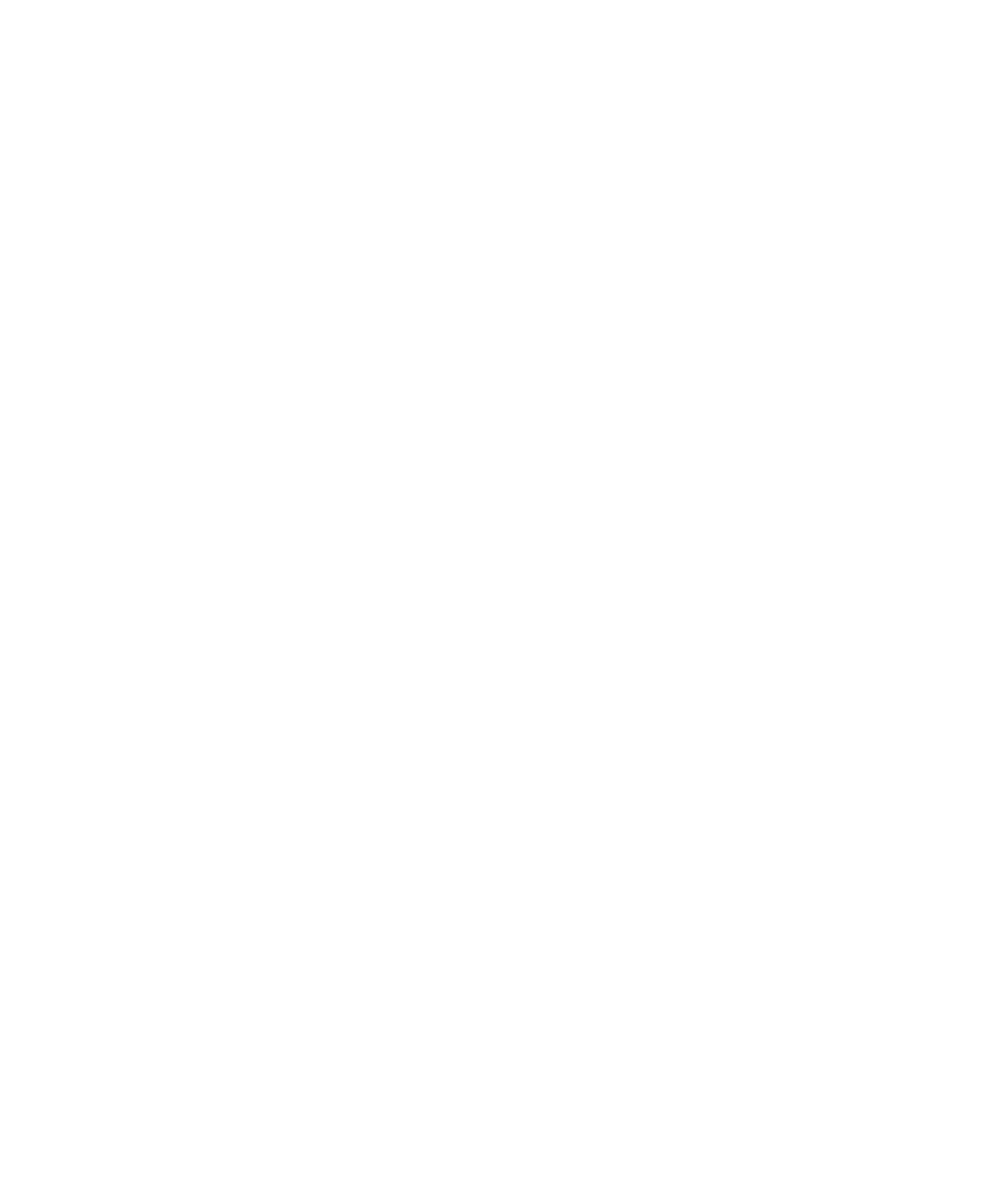
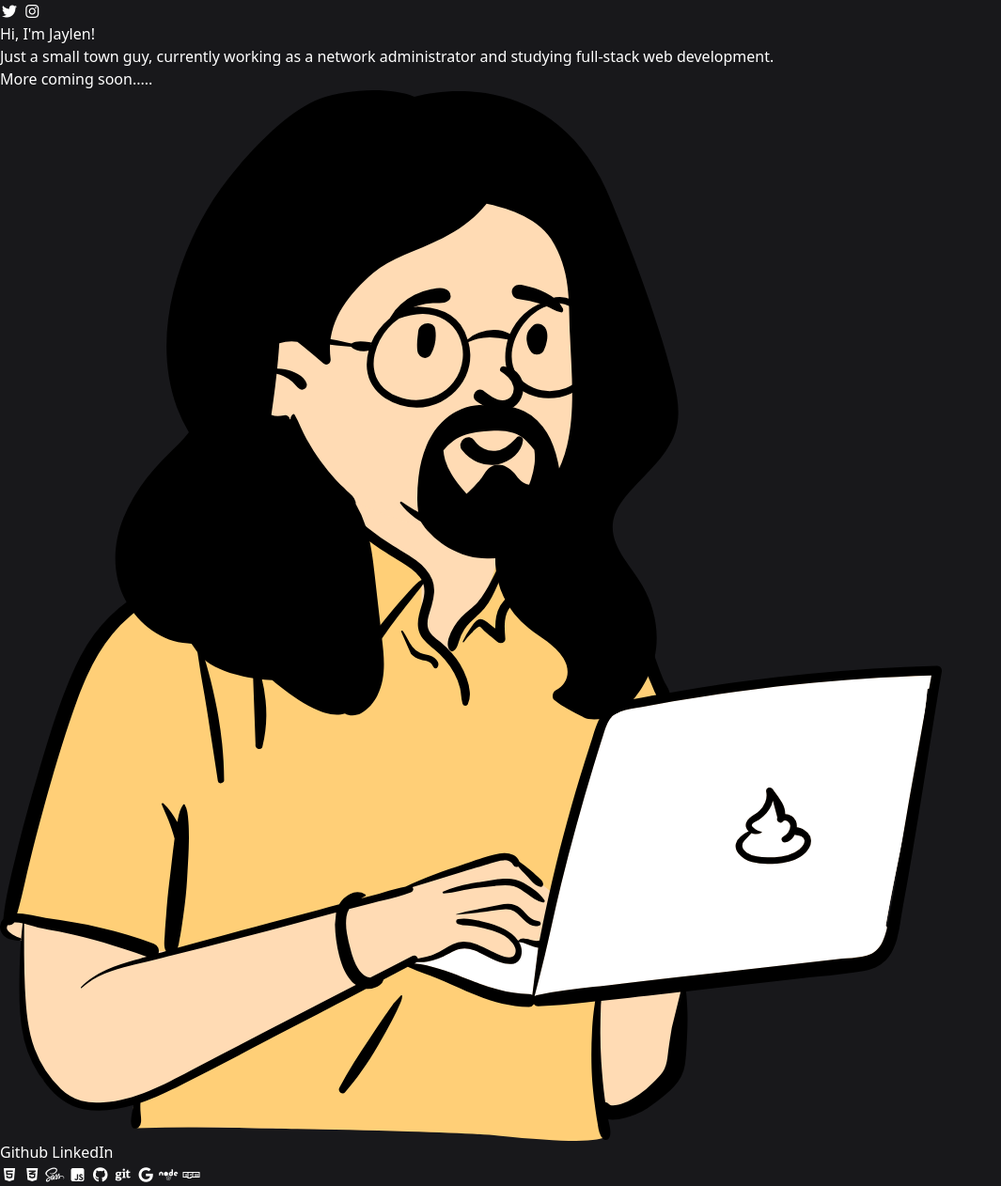
Before and after one commit to JYLN/jyln.github.io, a plain HTML site: page build/index.html in a window 1280 px wide. Shown: the whole page at 94% size, without its empty margins (0-1065 px from the left). Before the commit the page ends 800 px from the top, so only its background shows below. Drawn offline with Linux system fonts and the light colour scheme.

Commit message:
Initial site content and compiled styles

```diff
--- a/build/index.html
+++ b/build/index.html
@@ -24,5 +24,54 @@
         <!-- Custom/Compiled Styles -->
         <link rel="stylesheet" href="./assets/css/style.css" />
     </head>
-    <body></body>
+    <body class="bg-zinc-900 text-white">
+        <!-- Desktop Social Nav -->
+        <nav>
+            <a href="#"><i class="fa-brands fa-twitter fa-fw"></i></a>
+            <a href="#"><i class="fa-brands fa-instagram fa-fw"></i></a>
+        </nav>
+
+        <!-- Main Landing Section -->
+        <main>
+            <!-- Text Section -->
+            <section>
+                <h1 id="name">Hi, I'm Jaylen!</h1>
+                <p>
+                    Just a small town guy, currently working as a network
+                    administrator and studying full-stack web development.
+                </p>
+                <p id="coming-soon">More coming soon.....</p>
+            </section>
+
+            <!-- Hero Image -->
+            <figure>
+                <img src="./assets/img/jaylen-bust.svg" alt="Jaylen Bust" />
+            </figure>
+
+            <!-- Social Buttons -->
+            <article>
+                <a href="#">
+                    <i></i>
+                    <span>Github</span>
+                </a>
+                <a href="#">
+                    <i></i>
+                    <span>LinkedIn</span>
+                </a>
+            </article>
+        </main>
+
+        <!-- Skills Footer -->
+        <footer>
+            <i class="fa-brands fa-html5 fa-fw"></i>
+            <i class="fa-brands fa-css3-alt fa-fw"></i>
+            <i class="fa-brands fa-sass fa-fw"></i>
+            <i class="fa-brands fa-square-js fa-fw"></i>
+            <i class="fa-brands fa-github fa-fw"></i>
+            <i class="fa-brands fa-git fa-fw"></i>
+            <i class="fa-brands fa-google fa-fw"></i>
+            <i class="fa-brands fa-node fa-fw"></i>
+            <i class="fa-brands fa-npm fa-fw"></i>
+        </footer>
+    </body>
 </html>
```
Also changed, not shown: build/assets/css/style.css.
